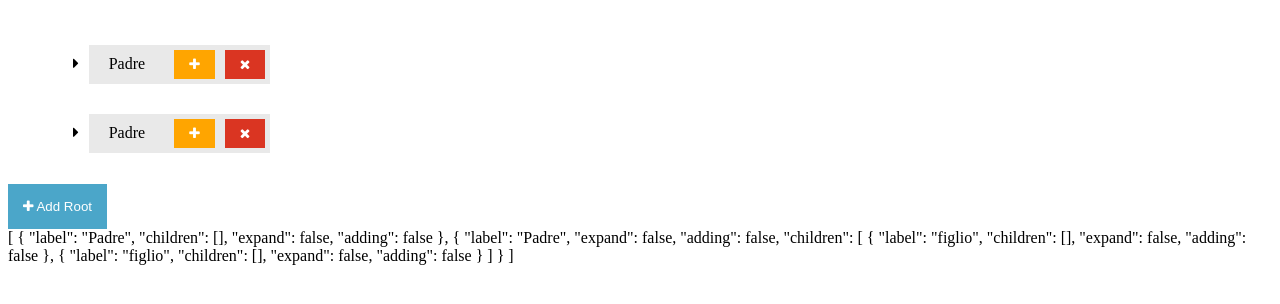
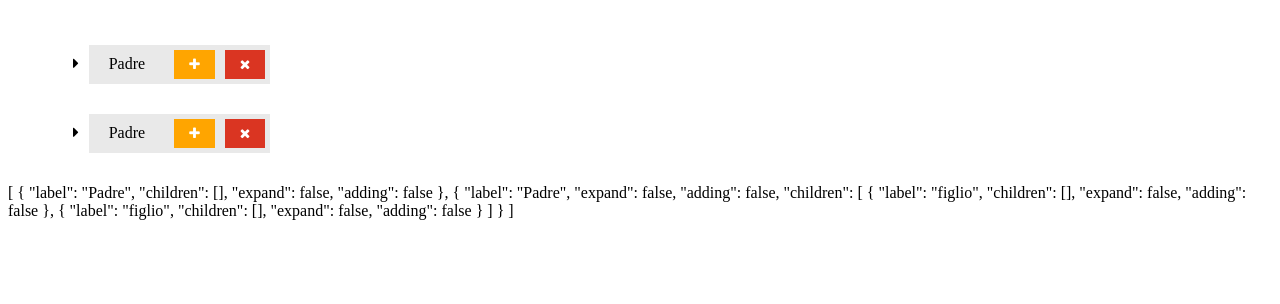
Before and after one commit to Hertox82/lt-treeview, an Angular app: page / in a window 1280 px wide. Shown: the top 304 px of the page. Built offline with nearby package versions, Linux system fonts and the light colour scheme.

Commit message:
Added boolean in order to show the addRoot button

```diff
--- a/src/app/app.component.html
+++ b/src/app/app.component.html
@@ -1,6 +1,6 @@
 <!--The content below is only a placeholder and can be replaced.-->
 
 
-<lt-treeview [data] = "lista" [listToAdd]="addedList"></lt-treeview>
+<lt-treeview [data] = "lista" [listToAdd]="addedList" [show]="false"></lt-treeview>
 
 {{lista | json}}
--- a/src/app/modules/lt-treeview-internal/lt-treeview-internal.component.html
+++ b/src/app/modules/lt-treeview-internal/lt-treeview-internal.component.html
@@ -24,6 +24,6 @@
               <i class="fa fa-remove"></i>
           </button>
       </div>
-      <lt-treeview-internal [data] = "item.children" [listToAdd]="listToAdd" *ngIf="item.expand === true"></lt-treeview-internal>
+      <lt-treeview-internal [data] = "item.children" [listToAdd]="listToAdd" [show]="show" *ngIf="item.expand === true"></lt-treeview-internal>
     </li>
 </ul>
--- a/src/app/modules/lt-treeview-internal/lt-treeview-internal.component.ts
+++ b/src/app/modules/lt-treeview-internal/lt-treeview-internal.component.ts
@@ -10,6 +10,7 @@ export class LtTreeviewInternalComponent implements OnInit {
 
   @Input() data: Node[];
   @Input() listToAdd: NodeAdded[] = [];
+  @Input() show: boolean;
 
   currentNode: Node;
 
@@ -24,6 +25,7 @@ export class LtTreeviewInternalComponent implements OnInit {
   }
 
   add(item: Node) {
+    if (this.show === true) {
       if (this.currentNode == undefined) {
         this.currentNode = item;
         this.currentNode.adding = true;
@@ -35,12 +37,15 @@ export class LtTreeviewInternalComponent implements OnInit {
         this.currentNode.adding = true;
       }
     }
+  }
 
   delete(item: Node) {
+    if (this.show === true) {
       if (confirm('Do you really want delete this Node?')) {
         const index = this.data.indexOf(item);
         if (index > -1) {
           this.data.splice(index, 1);
+        }
       }
     }
   }
--- a/src/app/modules/lt-treeview/lt-treeview.component.html
+++ b/src/app/modules/lt-treeview/lt-treeview.component.html
@@ -25,10 +25,10 @@
                     <i class="fa fa-remove"></i>
                 </button>
             </div>
-            <lt-treeview-internal [data]="item.children" [listToAdd]="listToAdd" *ngIf="item.expand === true"></lt-treeview-internal>
+            <lt-treeview-internal [data]="item.children" [listToAdd]="listToAdd" [show]="show" *ngIf="item.expand === true"></lt-treeview-internal>
       </li>
   </ul>
-  <div class="box-lt-treeview">
+  <div class="box-lt-treeview" *ngIf="show === true">
       <button (click)="addRoot()"><i class="fa fa-plus"></i> Add Root</button>
       <div class="list-root" *ngIf="addRootb === true">
         <ul>
--- a/src/app/modules/lt-treeview/lt-treeview.component.ts
+++ b/src/app/modules/lt-treeview/lt-treeview.component.ts
@@ -12,7 +12,7 @@ export class LtTreeviewComponent implements OnInit {
 
   @Input() listToAdd: NodeAdded[] = [];
 
-  showIsAdded: boolean;
+  @Input() show: boolean;
 
   currentNode: Node;
   addRootb: boolean;
@@ -31,6 +31,7 @@ export class LtTreeviewComponent implements OnInit {
   }
 
   add(item: Node) {
+    if (this.show === true) {
       if (this.currentNode == undefined) {
         this.currentNode = item;
         this.currentNode.adding = true;
@@ -40,6 +41,7 @@ export class LtTreeviewComponent implements OnInit {
       }else if (this.currentNode !== item) {
         this.currentNode = item;
         this.currentNode.adding = true;
+      }
     }
   }
 
@@ -53,10 +55,12 @@ export class LtTreeviewComponent implements OnInit {
   }
 
   delete(item: Node) {
+    if (this.show === true) {
       if (confirm('Do you really want delete this Node?')) {
         const index = this.data.indexOf(item);
         if (index > -1) {
           this.data.splice(index, 1);
+        }
       }
     }
   }
```
Lines whose indentation alone changed are shown as unchanged.
